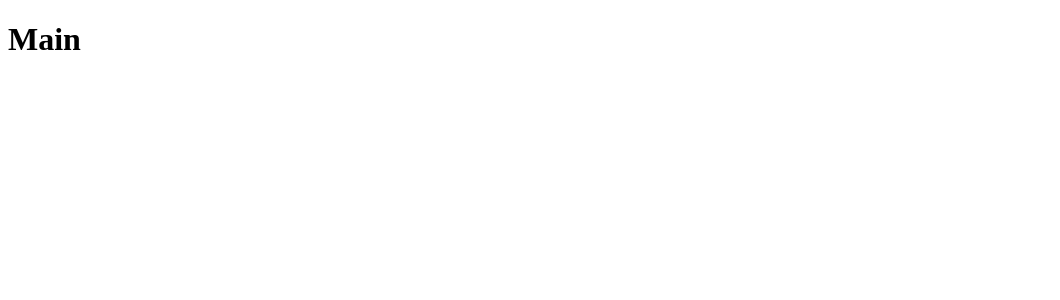
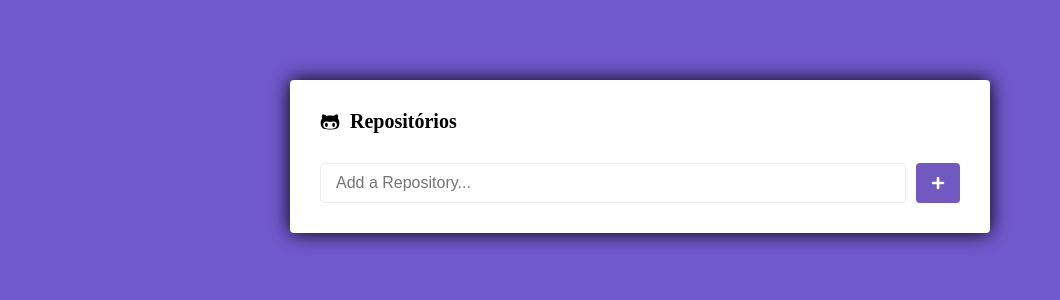
Before and after one commit to Luan4560/Modulo05-React, a React (Create React App) app: page / in a window 1280 px wide. Shown: the top 300 px of the page, without its empty margins (0-1060 px from the left). Built offline with nearby package versions, Linux system fonts and the light colour scheme.

Commit message:
new commit

```diff
--- a/package.json
+++ b/package.json
@@ -6,10 +6,13 @@
     "@testing-library/jest-dom": "^4.2.4",
     "@testing-library/react": "^9.3.2",
     "@testing-library/user-event": "^7.1.2",
+    "axios": "^0.19.2",
     "react": "^16.12.0",
     "react-dom": "^16.12.0",
+    "react-icons": "^3.9.0",
     "react-router-dom": "^5.1.2",
-    "react-scripts": "3.3.1"
+    "react-scripts": "3.3.1",
+    "styled-components": "^5.0.1"
   },
   "scripts": {
     "start": "react-scripts start",
--- a/src/App.js
+++ b/src/App.js
@@ -1,8 +1,14 @@
 import React from 'react';
 import Routes from './routes';
+import Global from './styles/global';
 
 function App() {
-  return <Routes />;
+  return (
+    <>
+      <Routes />
+      <Global />
+    </>
+  );
 }
 
 export default App;
--- a/src/pages/main/index.js
+++ b/src/pages/main/index.js
@@ -1,7 +1,65 @@
-import React from 'react';
+import React, { Component } from 'react';
+import { FaGithubAlt, FaPlus, FaSpinner } from 'react-icons/fa';
+import api from '../../services/api';
+import { Container, Form, SubmitButton } from './style';
 
-function Main() {
-  return <h1>Main</h1>;
+class Main extends Component {
+  state = {
+    newRepo: '',
+    repositories: [],
+    loading: false,
+  };
+
+  handleInputChange = e => {
+    this.setState({ newRepo: e.target.value });
+  };
+
+  handleSubmit = async e => {
+    e.preventDefault();
+
+    this.setState({ loading: true });
+
+    const { newRepo, repositories } = this.state;
+
+    const response = await api.get(`/repos/${newRepo}`);
+
+    const data = {
+      name: response.data.full_name,
+    };
+    this.setState({
+      repositories: [...repositories, data],
+      newRepo: '',
+      loading: false,
+    });
+  };
+
+  render() {
+    const { newRepo, loading } = this.state;
+    return (
+      <Container>
+        <h1>
+          <FaGithubAlt />
+          Repositórios
+        </h1>
+
+        <Form onSubmit={this.handleSubmit}>
+          <input
+            type="text"
+            placeholder="Add a Repository..."
+            value={newRepo}
+            onChange={this.handleInputChange}
+          />
+          <SubmitButton loading={loading}>
+            {loading ? (
+              <FaSpinner color="fff" size={14} />
+            ) : (
+              <FaPlus color="#fff" size={14} />
+            )}
+          </SubmitButton>
+        </Form>
+      </Container>
+    );
+  }
 }
 
 export default Main;
--- /dev/null
+++ b/src/pages/main/style.js
@@ -0,0 +1,73 @@
+import styled, { css, keyframes } from 'styled-components';
+
+export const Container = styled.div`
+  width: 700px;
+  background: #fff;
+  border-radius: 4px;
+  box-shadow: 0 0 20px rgba(0, 0, 0.1);
+  margin: 80px auto;
+  padding: 30px;
+
+  h1 {
+    font-size: 20px;
+    display: flex;
+    flex-direction: row;
+    align-items: center;
+
+    svg {
+      margin-right: 10px;
+    }
+  }
+`;
+
+export const Form = styled.form`
+  margin-top: 30px;
+  display: flex;
+  flex-direction: row;
+
+  input {
+    flex: 1;
+    border: 1px solid #eee;
+    padding: 10px 15px;
+    border-radius: 4px;
+    font-size: 16px;
+  }
+`;
+
+const rotate = keyframes`
+  from {
+    transform: rotate(0deg);
+  }
+
+  to {
+    transform: rotate(360deg);
+  }
+`;
+
+export const SubmitButton = styled.button.attrs(props => ({
+  type: 'submit',
+  disabled: props.loading,
+}))`
+  background: #7159c1;
+  border: 0;
+  padding: 0 15px;
+  margin-left: 10px;
+  border-radius: 4px;
+
+  display: flex;
+  justify-content: center;
+  align-items: center;
+
+  &[disabled] {
+    cursor: not-allowed;
+    opacity: 0.6;
+  }
+
+  ${props =>
+    props.loading &&
+    css`
+      svg {
+        animation: ${rotate} 2s linear infinite;
+      }
+    `}
+`;
--- /dev/null
+++ b/src/services/api.js
@@ -0,0 +1,7 @@
+import axios from 'axios';
+
+const api = axios.create({
+  baseURL: 'https://api.github.com/',
+});
+
+export default api;
--- /dev/null
+++ b/src/styles/global.js
@@ -0,0 +1,24 @@
+import { createGlobalStyle } from 'styled-components';
+
+const Global = createGlobalStyle`
+* {
+  margin: 0;
+  padding: 0;
+  outline: 0;
+  box-sizing: border-box;
+}
+
+html, body, #root {
+  min-height: 100%;
+}
+
+body {
+  background: #7159ce;
+  -webkit-font-smoothing: antialiased !important;
+}
+button {
+  cursor: pointer;
+}
+`;
+
+export default Global;
```
Also changed, not shown: 2 other files (tests, documents, lock files or other folders).
